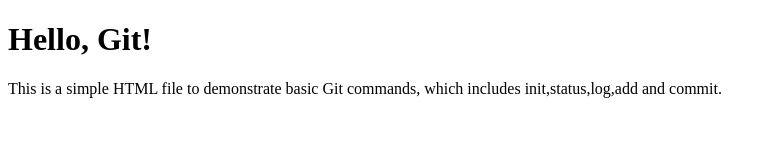
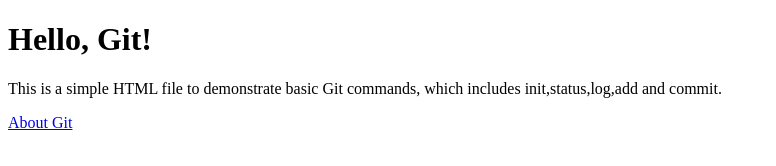
Before and after one commit to cruzechevy/devopsassign1, a plain HTML site: page index.html in a window 1280 px wide. Shown: the whole page, without its empty margins (0-776 px from the left). Drawn offline with Linux system fonts and the light colour scheme.

Commit message:
Dev.html Committed

```diff
--- a/index.html
+++ b/index.html
@@ -18,6 +18,7 @@
 
 <p>This is a simple HTML file to demonstrate basic Git commands, which includes init,status,log,add and commit.</p>
 
+<a href="dev.html">About Git</a>
 </body>
 
 </html>
```
